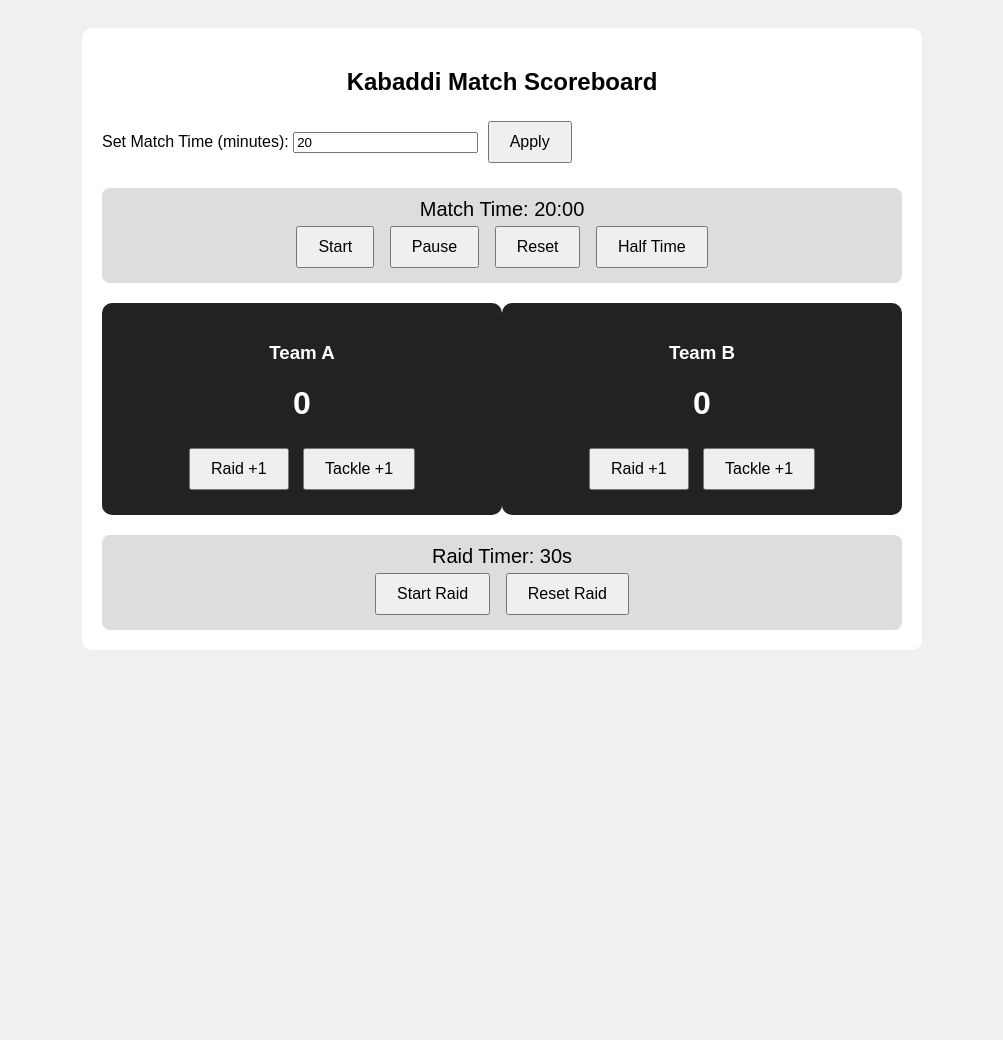
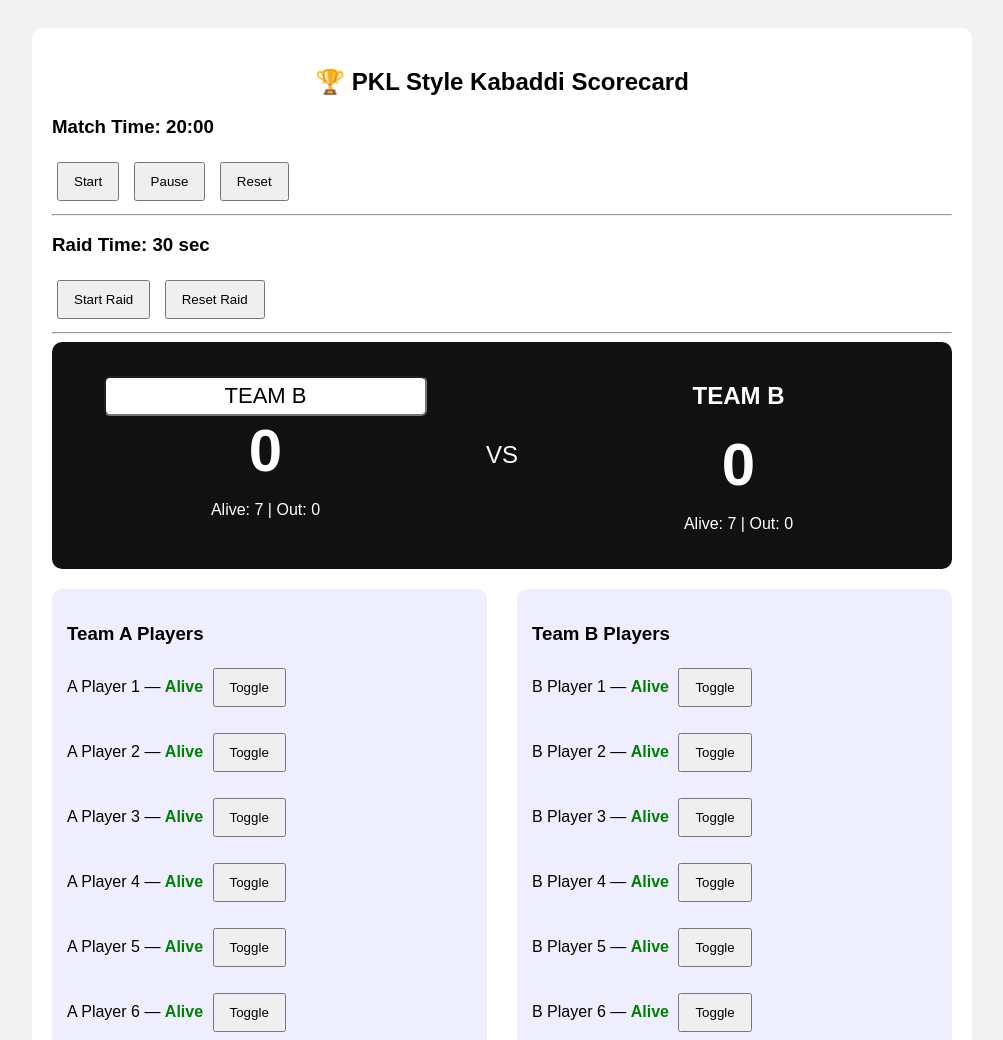
Before and after one commit to rahulpatel000/kababddi-counter, a plain HTML site: page index.html in a window 1280 px wide. Shown: the top 1040 px of the page, without its empty margins (138-1141 px from the left). Before the commit the page ends 800 px from the top, so only its background shows below. Drawn offline with Linux system fonts and the light colour scheme.

Commit message:
Update index.html 1

```diff
--- a/index.html
+++ b/index.html
@@ -3,135 +3,180 @@
 <head>
 <meta charset="UTF-8" />
 <meta name="viewport" content="width=device-width, initial-scale=1.0" />
-    <title>Kabaddi Scoreboard</title>
+<title>Kabaddi Counter Updated</title>
 <style>
-        body { font-family: Arial, sans-serif; background: #f0f0f0; padding: 20px; }
-        .container { max-width: 800px; margin: auto; background: white; padding: 20px; border-radius: 10px; }
+ body { font-family: Arial, sans-serif; background: #f2f2f2; padding: 20px; }
+ .container { max-width: 900px; margin: auto; background: white; padding: 20px; border-radius: 10px; }
  h2 { text-align: center; }
-        .scoreboard, .timers { display: flex; justify-content: space-between; margin: 20px 0; }
-        .team { width: 45%; text-align: center; background: #222; color: white; padding: 20px; border-radius: 10px; }
-        button { padding: 10px 20px; margin: 5px; font-size: 16px; cursor: pointer; }
-        .raid-timer, .match-timer { text-align: center; margin-top: 20px; padding: 10px; background: #ddd; border-radius: 8px; font-size: 20px; }
+ .team-box { display: flex; justify-content: space-between; }
+ .team { width: 45%; padding: 15px; background: #eef; border-radius: 10px; }
+ button { padding: 10px 15px; margin: 5px; }
+ .alive { color: green; font-weight: bold; }
+ .out { color: red; font-weight: bold; }
 </style>
 </head>
 <body>
 <div class="container">
-        <h2>Kabaddi Match Scoreboard</h2>
 
-        <!-- Match Time Setup -->
+<h2>🏆 PKL Style Kabaddi Scorecard</h2>
+
+<!-- MATCH TIMER -->
 <div>
-            <label>Set Match Time (minutes): </label>
-            <input type="number" id="setTime" min="1" value="20">
-            <button onclick="applyMatchTime()">Apply</button>
+  <h3>Match Time: <span id="matchTime">20:00</span></h3>
+  <button onclick="startMatch()">Start</button>
+  <button onclick="pauseMatch()">Pause</button>
+  <button onclick="resetMatch()">Reset</button>
+</div>
+<hr>
+
+<!-- RAID TIMER -->
+<div>
+  <h3>Raid Time: <span id="raidTime">30</span> sec</h3>
+  <button onclick="startRaid()">Start Raid</button>
+  <button onclick="resetRaid()">Reset Raid</button>
+</div>
+<hr>
+
+<!-- PKL STYLE SCORECARD -->
+<div style="display:flex; justify-content:space-between; align-items:center; padding:20px; background:#111; color:#fff; border-radius:10px; margin-bottom:20px;">
+  <div style="text-align:center; width:45%;">
+    <input id="teamBName" value="TEAM B" onchange="updateNames()" style="font-size:22px; text-align:center; width:80%; padding:5px; border-radius:6px;" />
+    <h1 id="scoreB" style="font-size:60px; margin:0;">0</h1>
+    <p>Alive: <span id="aliveA">7</span> | Out: <span id="outA">0</span></p>
   </div>
 
-        <!-- Match Timer -->
-        <div class="match-timer">
-            Match Time: <span id="matchTime">20:00</span><br>
-            <button onclick="startMatchTimer()">Start</button>
-            <button onclick="pauseMatchTimer()">Pause</button>
-            <button onclick="resetMatchTimer()">Reset</button>
-            <button onclick="halfTime()">Half Time</button>
+  <div style="text-align:center; width:10%; font-size:24px;">VS</div>
+
+  <div style="text-align:center; width:45%;">
+    <h2>TEAM B</h2>
+    <h1 id="scoreB" style="font-size:60px; margin:0;">0</h1>
+    <p>Alive: <span id="aliveB">7</span> | Out: <span id="outB">0</span></p>
+  </div>
 </div>
 
-        <!-- Scoreboard -->
-        <div class="scoreboard">
+<!-- PLAYER BLOCKS -->
+<div class="team-box">
   <div class="team">
-                <h3>Team A</h3>
-                <h1 id="scoreA">0</h1>
-                <button onclick="addPoint('A',1)">Raid +1</button>
-                <button onclick="addPoint('A',1)">Tackle +1</button>
+    <h3>Team A Players</h3>
+    <div id="playersA"></div>
+    <button onclick="addPoint('A')">+1 Point</button>
   </div>
 
   <div class="team">
-                <h3>Team B</h3>
-                <h1 id="scoreB">0</h1>
-                <button onclick="addPoint('B',1)">Raid +1</button>
-                <button onclick="addPoint('B',1)">Tackle +1</button>
+    <h3>Team B Players</h3>
+    <div id="playersB"></div>
+    <button onclick="addPoint('B')">+1 Point</button>
   </div>
 </div>
 
-        <!-- Raid Timer -->
-        <div class="raid-timer">
-            Raid Timer: <span id="raidTime">30</span>s<br>
-            <button onclick="startRaid()">Start Raid</button>
-            <button onclick="resetRaid()">Reset Raid</button>
+    <button onclick="addPoint('A')">+1 Point</button>
+  </div>
+
+  <!-- TEAM B -->
+  <div class="team">
+    <h3>Team B – Score: <span id="scoreB">0</span></h3>
+    <h4>Alive: <span id="aliveB">7</span> / Out: <span id="outB">0</span></h4>
+
+    <div id="playersB"></div>
+
+    <button onclick="addPoint('B')">+1 Point</button>
+  </div>
+
 </div>
 
 </div>
 
 <script>
-// ----------------------- SCORE SYSTEM ------------------------
-function addPoint(team, points) {
-    let scoreElement = document.getElementById(team === 'A' ? 'scoreA' : 'scoreB');
-    let current = parseInt(scoreElement.textContent);
-    scoreElement.textContent = current + points;
+// PLAYERS DATA
+const teamA = Array(7).fill().map((_, i) => ({ name: `A Player ${i+1}`, alive: true }));
+const teamB = Array(7).fill().map((_, i) => ({ name: `B Player ${i+1}`, alive: true }));
+
+function renderPlayers() {
+  const A = document.getElementById("playersA");
+  const B = document.getElementById("playersB");
+
+  A.innerHTML = "";
+  B.innerHTML = "";
+
+  teamA.forEach((p, i) => {
+    A.innerHTML += `<p>${p.name} — <span class="${p.alive?'alive':'out'}">${p.alive?'Alive':'Out'}</span>
+    <button onclick="toggleStatus('A', ${i})">Toggle</button></p>`;
+  });
+
+  teamB.forEach((p, i) => {
+    B.innerHTML += `<p>${p.name} — <span class="${p.alive?'alive':'out'}">${p.alive?'Alive':'Out'}</span>
+    <button onclick="toggleStatus('B', ${i})">Toggle</button></p>`;
+  });
+
+  updateCounts();
 }
 
-// --------------------- MATCH TIMER --------------------------
-let matchSeconds = 20 * 60;
-let matchInterval;
-
-function applyMatchTime(){
-    let min = parseInt(document.getElementById('setTime').value);
-    matchSeconds = min * 60;
-    updateMatchTimer();
+function toggleStatus(team, index) {
+  if(team === 'A') teamA[index].alive = !teamA[index].alive;
+  else teamB[index].alive = !teamB[index].alive;
+  renderPlayers();
 }
 
-function updateMatchTimer(){
-    let m = Math.floor(matchSeconds / 60);
-    let s = matchSeconds % 60;
-    document.getElementById('matchTime').textContent = `${m}:${s.toString().padStart(2,'0')}`;
+function updateCounts() {
+  const aliveA = teamA.filter(p => p.alive).length;
+  const aliveB = teamB.filter(p => p.alive).length;
+
+  document.getElementById("aliveA").innerText = aliveA;
+  document.getElementById("aliveB").innerText = aliveB;
+
+  document.getElementById("outA").innerText = 7 - aliveA;
+  document.getElementById("outB").innerText = 7 - aliveB;
 }
 
-function startMatchTimer(){
-    if(matchInterval) return;
-    matchInterval = setInterval(()=>{
-        if(matchSeconds > 0){ matchSeconds--; updateMatchTimer(); }
-    },1000);
+// SCORE
+let scoreA = 0, scoreB = 0;
+function addPoint(team) {
+  if(team === 'A') scoreA++;
+  else scoreB++;
+  document.getElementById("scoreA").innerText = scoreA;
+  document.getElementById("scoreB").innerText = scoreB;
 }
 
-function pauseMatchTimer(){
-    clearInterval(matchInterval);
-    matchInterval = null;
-}
+// MATCH TIMER
+let matchSeconds = 20*60; let matchInt;
+function startMatch(){ matchInt=setInterval(()=>{ matchSeconds--; updateMatch(); },1000); }
+function pauseMatch(){ clearInterval(matchInt); }
+function resetMatch(){ matchSeconds=20*60; updateMatch(); }
+function updateMatch(){ let m=Math.floor(matchSeconds/60), s=matchSeconds%60;
+ document.getElementById('matchTime').innerText = `${m}:${s<10?'0'+s:s}`; }
 
-function resetMatchTimer(){
-    pauseMatchTimer();
-    applyMatchTime();
-}
-
-function halfTime(){
-    alert("Half Time Reached!");
-    pauseMatchTimer();
-}
-
-// ----------------------- RAID TIMER --------------------------
-let raidSeconds = 30;
-let raidInterval;
-
-function updateRaid(){
-    document.getElementById('raidTime').textContent = raidSeconds;
-}
+// RAID TIMER WITH AUDIO COUNTDOWN
+let raid = 30;
+let raidInt;
+const countdownAudio = new Audio('https://actions.google.com/sounds/v1/alarms/beep_short.ogg');
 
 function startRaid(){
-    resetRaid();
-    raidInterval = setInterval(()=>{
-        if(raidSeconds > 0){
-            raidSeconds--;
-            updateRaid();
-        } else {
-            clearInterval(raidInterval);
-            alert("Raid Time Over!");
-        }
+  raid = 30;
+  clearInterval(raidInt);
+  raidInt = setInterval(()=>{
+    raid--;
+    document.getElementById('raidTime').innerText = raid;
+
+    // Play sound only for last 10 seconds
+    if(raid <= 10 && raid > 0){ countdownAudio.play(); }
+
+    if(raid <= 0){ clearInterval(raidInt); }
   },1000);
 }
 
 function resetRaid(){
-    clearInterval(raidInterval);
-    raidSeconds = 30;
-    updateRaid();
+  clearInterval(raidInt);
+  raid = 30;
+  document.getElementById('raidTime').innerText = raid;
 }
+
+renderPlayers();
+function updateNames(){
+  document.querySelector('#teamAName').value = document.querySelector('#teamAName').value.toUpperCase();
+  document.querySelector('#teamBName').value = document.querySelector('#teamBName').value.toUpperCase();
+}
+
 </script>
+
 </body>
 </html>
```
Lines whose indentation alone changed are shown as unchanged.
